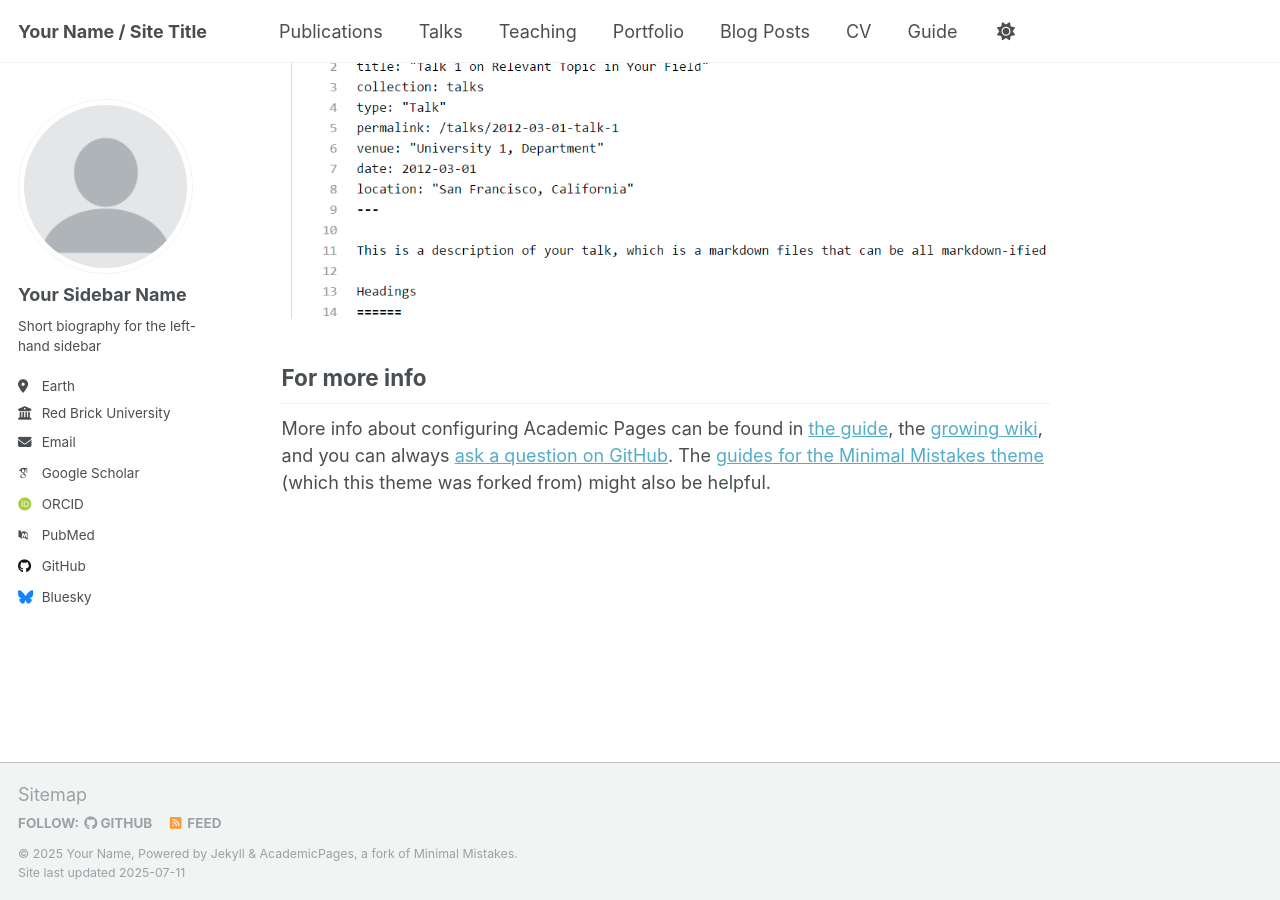
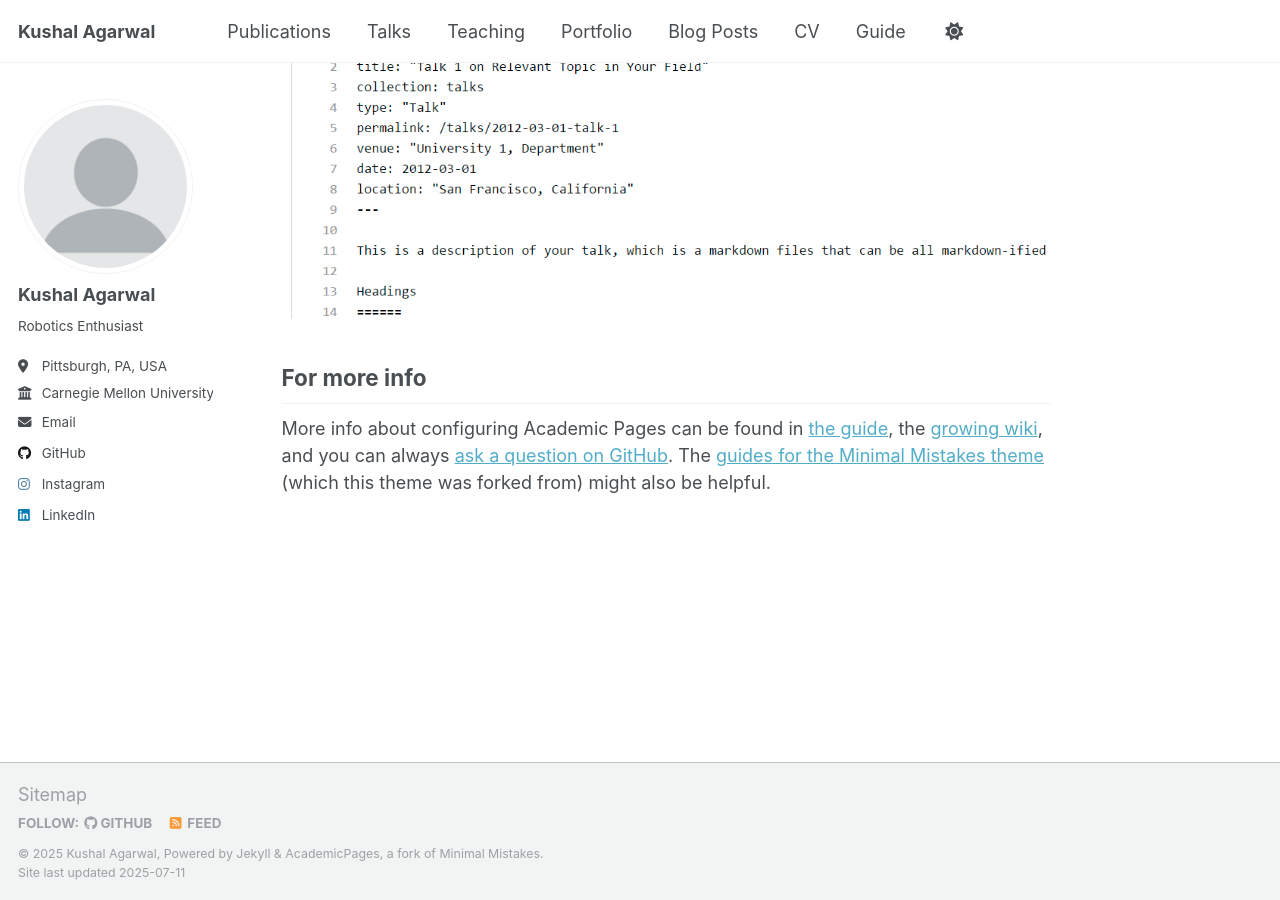
Before and after one commit to kushal-a/kushal-a.github.io, a Jekyll site: the page built from _pages/about.md, in a window 1280 px wide and 900 px high, scrolled down 2880 px. Built offline with Jekyll 4.4.1, drawn with Linux system fonts in a browser that asks for light colours; some web fonts are replaced; a script that is not in the unit is left out.

Commit message:
Update _config.yml

```diff
--- a/_config.yml
+++ b/_config.yml
@@ -9,13 +9,13 @@
 # Basic Site Settings
 locale                   : "en-US"
 site_theme               : "default"
-title                    : "Your Name / Site Title"
+title                    : "Kushal Agarwal"
 title_separator          : "-"
-name                     : &name "Your Name"
+name                     : &name "Kushal Agarwal"
 description              : &description "personal description"
-url                      : https://academicpages.github.io # the base hostname & protocol for your site e.g. "https://[your GitHub username].github.io" or if you already have some other page hosted on Github then use "https://[your GitHub username].github.io/[Your Repo Name]"
+url                      : https://kushal-a.github.io # the base hostname & protocol for your site e.g. "https://[your GitHub username].github.io" or if you already have some other page hosted on Github then use "https://[your GitHub username].github.io/[Your Repo Name]"
 baseurl                  : "" # the subpath of your site, e.g. "/blog"
-repository               : "academicpages/academicpages.github.io"
+repository               : "kushal-a/kushal-a.github.io"
 
 # Site Author - The following control what appear as part of the author content on the side bar.
 #               If a field is blank the icon and link will not appear, otherwise it will be shown.
@@ -23,22 +23,22 @@ repository               : "academicpages/academicpages.github.io"
 author:
   # Biographic information
   avatar           : "profile.png"
-  name             : "Your Sidebar Name"
+  name             : "Kushal Agarwal"
   pronouns         : # example: "she/her"
-  bio              : "Short biography for the left-hand sidebar"
-  location         : "Earth"
-  employer         : "Red Brick University"
+  bio              : "Robotics Enthusiast"
+  location         : "Pittsburgh, PA, USA"
+  employer         : "Carnegie Mellon University"
   uri              : # URL
-  email            : "none@example.org"
+  email            : "kushalagarwal@cmu.edu"
 
   # Academic websites
   academia         : # URL
   arxiv            : # URL - Update with the correct link to your profile
-  googlescholar    : "https://scholar.google.com/citations?user=PS_CX0AAAAAJ"
+  googlescholar    :
   impactstory      : # URL
-  orcid            : "http://orcid.org/yourorcidurl"
+  orcid            :
   semantic         : # URL
-  pubmed           : "https://www.ncbi.nlm.nih.gov/pubmed/?term=john+snow"
+  pubmed           :
   researchgate     : # URL
   scopus           : # URL
 
@@ -46,22 +46,22 @@ author:
   bitbucket        : # Username - Update with your username on the site
   codepen          : # Username
   dribbble         : # Username
-  github           : "academicpages"
+  github           : "kushal-a"
   kaggle           : # Username
   stackoverflow    : # User number or user number and name (i.e., use "1" or "1/jeff-atwood")
 
   # Social media
   artstation       : # Username
-  bluesky          : "bsky.app" # Replace this with you Bluesky username
+  bluesky          :  # Replace this with you Bluesky username
   facebook         : # Username
   flickr           : # Username
   foursquare       : # Username
   goodreads        : # Username
   google_plus      : # Username
   keybase          : # Username
-  instagram        : # Username
+  instagram        : kushal_agarwall # Username
   lastfm           : # Username
-  linkedin         : # Username
+  linkedin         : kushal-agarwal-763814163 # Username
   mastodon         : # URL
   medium           : # URL
   pinterest        : # Username
@@ -79,12 +79,16 @@ author:
 
 # Publication Category - The following the list of publication categories and their headings
 publication_category:
-  books:
-    title: 'Books'
-  manuscripts:
-    title: 'Journal Articles'
-  conferences:
-    title: 'Conference Papers'
+  # books:
+  #   title: 'Books'
+  # manuscripts:
+  #   title: 'Journal Articles'
+  # conferences:
+  #   title: 'Conference Papers'
+  patents:
+    title: 'Patents'
+  case_studies:
+    title: 'Case Studies'
 
 # Site Settings
 teaser                   :  # filename of teaser fallback teaser image placed in /images/, .e.g. "500x300.png"
@@ -216,18 +220,21 @@ kramdown:
 
 # These settings control the types of collections used by the template
 collections:
-  teaching:
-    output: true
-    permalink: /:collection/:path/
-  publications:
-    output: true
-    permalink: /:collection/:path/
+  # teaching:
+  #   output: true
+  #   permalink: /:collection/:path/
+  # publications:
+  #   output: true
+  #   permalink: /:collection/:path/
   portfolio:
     output: true
     permalink: /:collection/:path/
-  talks:
+  projects:
     output: true
-    permalink: /:collection/:path/
+    permalink: /:collection:/:path/
+  # talks:
+  #   output: true
+  #   permalink: /:collection/:path/
 
 
 # These settings control how pages and collections are included in the site
```
